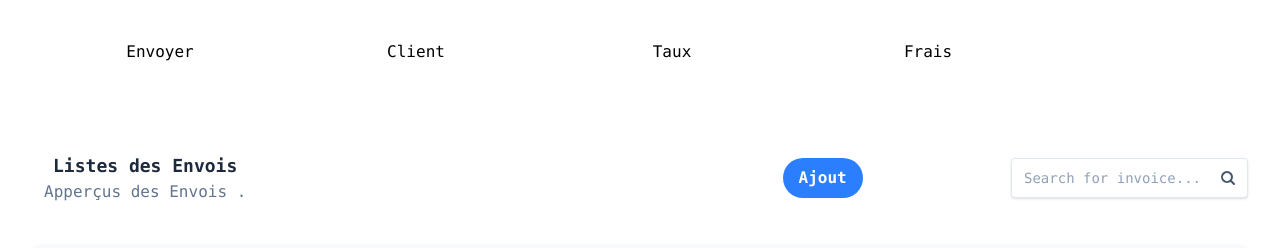
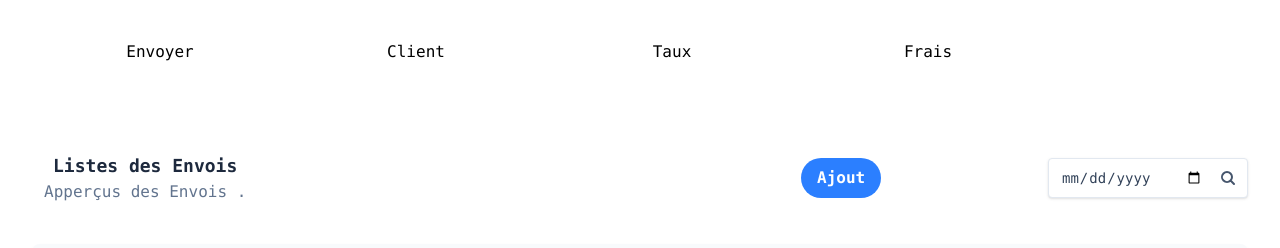
Before and after one commit to Mickael-Andjtv/MoneySender, a React (Vite) app: page / in a window 1280 px wide. Shown: the top 248 px of the page. Built offline with nearby package versions, Linux system fonts and the light colour scheme; no server answers.

Commit message:
add some logic for search by date in table

```diff
--- a/src/components/Table.tsx
+++ b/src/components/Table.tsx
@@ -39,9 +39,10 @@ export default function Table<
             <div className="w-full max-w-sm min-w-[200px] relative">
               <div className="relative">
                 <input
+                type={'numTel' in data? "text":"date"}
                   onChange={(e)=> handeSearch && handeSearch(e.target.value)}
                   className="bg-white w-full pr-11 h-10 pl-3 py-2 bg-transparent placeholder:text-slate-400 text-slate-700 text-sm border border-slate-200 rounded transition duration-300 ease focus:outline-none focus:border-slate-400 hover:border-slate-400 shadow-sm focus:shadow-md"
-                  placeholder="Search for invoice..."
+                  placeholder={`rechercher...`}
                 />
                 <button
                   className="absolute h-8 w-8 right-1 top-1 my-auto px-2 flex items-center bg-white rounded "
```
